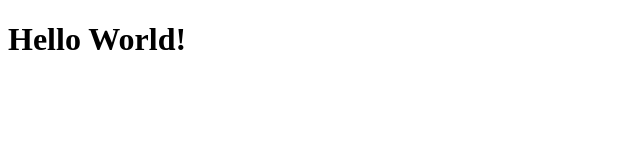
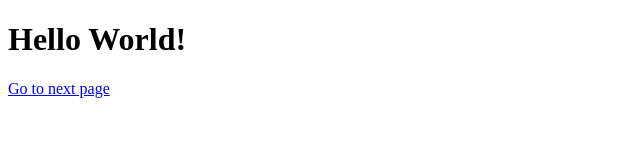
Before and after one commit to cwbybee/cs50w, a plain HTML site: page index.html in a window 1280 px wide. Shown: the whole page, without its empty margins (0-640 px from the left). Drawn offline with Linux system fonts and the light colour scheme.

Commit message:
added button again

```diff
--- a/index.html
+++ b/index.html
@@ -8,5 +8,5 @@
 	<body>
 		<h1>Hello World!</h1>
 	</body
-	<button><a href="helloworld.html"></button>
+	<button><a href="helloworld.html">Go to next page</a></button>
 </html>
```
